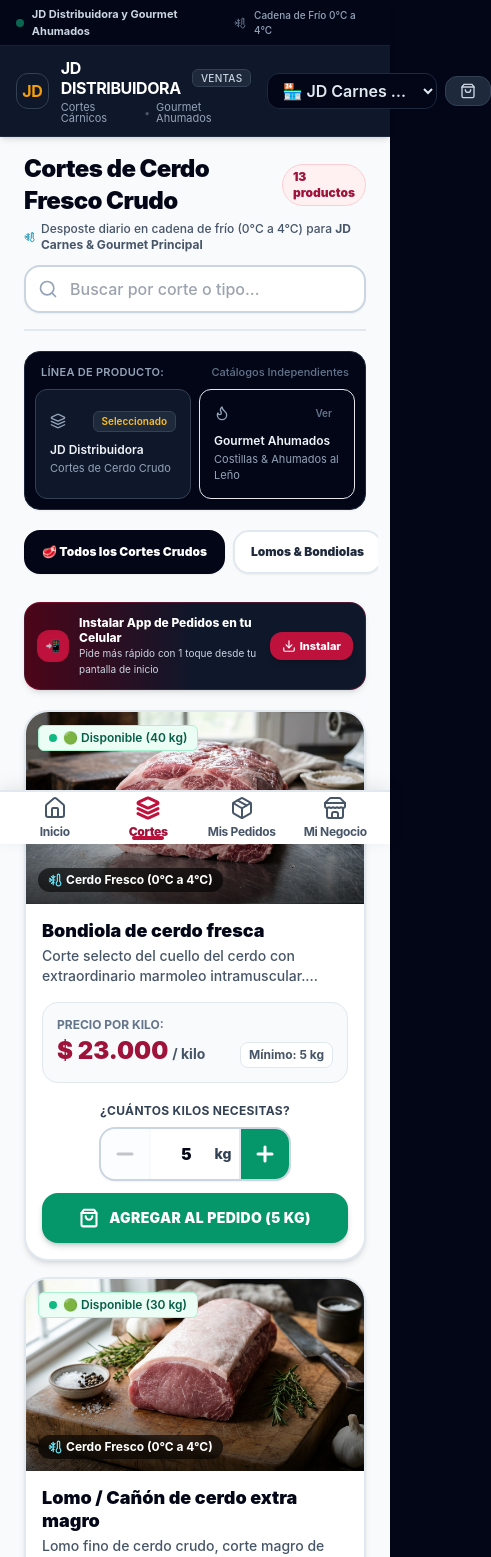
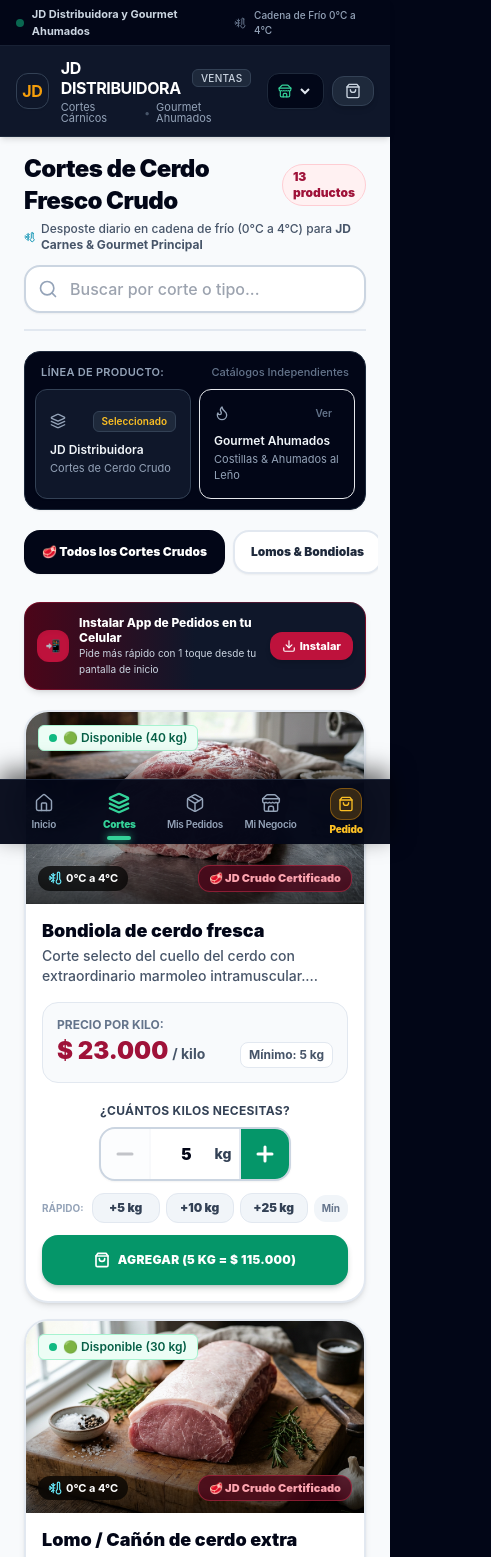
Before and after one commit to S3baz94/jd-distribuidora, a Next.js app: page /comprar in a window 390 px wide. Shown: the top 1557 px of the page, 491 px wide, since content can reach past the window. Built offline with nearby package versions, Linux system fonts and the light colour scheme.

Commit message:
feat: frontend improvements - dark bottom nav, quick-kg basket buttons, minimum progress bar, and POS quick cash bills

```diff
--- a/src/components/catalog/ProductCard.tsx
+++ b/src/components/catalog/ProductCard.tsx
@@ -7,7 +7,7 @@
 import { AvailabilityBadge } from "../common/AvailabilityBadge";
 import { QuantityStepper } from "../common/QuantityStepper";
 import { FutureStockModal } from "./FutureStockModal";
-import { ShoppingBag, Calendar, Check, ThermometerSnowflake, Plus } from "lucide-react";
+import { ShoppingBag, Calendar, Check, ThermometerSnowflake, Plus, Flame } from "lucide-react";
 
 interface ProductCardProps {
   product: Product;
@@ -97,10 +97,22 @@
             </div>
           )}
 
-          {/* Meat temperature badge */}
-          <div className="absolute bottom-3 left-3 text-white text-xs font-bold flex items-center gap-1 bg-black/60 px-2.5 py-1 rounded-xl backdrop-blur-sm">
-            <ThermometerSnowflake className="w-3.5 h-3.5 text-cyan-300" />
-            <span>Cerdo Fresco (0°C a 4°C)</span>
+          {/* Meat temperature and Brand Badges */}
+          <div className="absolute bottom-3 left-3 right-3 flex items-center justify-between gap-1">
+            <div className="text-white text-[11px] font-bold flex items-center gap-1 bg-black/70 px-2.5 py-1 rounded-xl backdrop-blur-sm">
+              <ThermometerSnowflake className="w-3.5 h-3.5 text-cyan-300" />
+              <span>0°C a 4°C</span>
+            </div>
+            {product.companyId === "gourmet_ahumados" ? (
+              <span className="text-[11px] font-black text-amber-300 bg-amber-950/80 px-2.5 py-1 rounded-xl backdrop-blur-sm border border-amber-500/40 flex items-center gap-1">
+                <Flame className="w-3.5 h-3.5 fill-current text-amber-400" />
+                <span>Gourmet Ahumado</span>
+              </span>
+            ) : (
+              <span className="text-[11px] font-black text-rose-300 bg-rose-950/80 px-2.5 py-1 rounded-xl backdrop-blur-sm border border-rose-500/40">
+                🥩 JD Crudo Certificado
+              </span>
+            )}
           </div>
         </div>
 
@@ -168,21 +180,47 @@
                   onChange={setSelectedQty}
                   size="lg"
                 />
+
+                {/* Quick-add Canastillas buttons */}
+                <div className="flex items-center gap-1.5 w-full pt-1">
+                  <span className="text-[10px] uppercase font-bold text-slate-400 mr-0.5">Rápido:</span>
+                  {[5, 10, 25].map((addKg) => (
+                    <button
+                      key={addKg}
+                      type="button"
+                      onClick={() => setSelectedQty((prev) => Math.min(stock.availableQuantity, prev + addKg))}
+                      className="flex-1 py-1.5 px-1.5 rounded-xl bg-slate-100 hover:bg-emerald-50 active:bg-emerald-100 text-slate-700 hover:text-emerald-800 border border-slate-200 text-xs font-black transition-colors"
+                      title={`Sumar ${addKg} kg a la cantidad`}
+                    >
+                      +{addKg} kg
+                    </button>
+                  ))}
+                  <button
+                    type="button"
+                    onClick={() => setSelectedQty(product.minimumQuantity)}
+                    className="py-1.5 px-2 rounded-xl bg-slate-100 hover:bg-slate-200 text-slate-500 text-[10px] font-bold"
+                    title="Restablecer al mínimo"
+                  >
+                    Mín
+                  </button>
+                </div>
               </div>
 
-              {/* Big Direct Action Button */}
+              {/* Big Direct Action Button with Live Price */}
               <button
                 type="button"
                 onClick={handleAdd}
-                className={`w-full min-h-[50px] py-3.5 px-4 rounded-2xl font-black text-sm tracking-wide flex items-center justify-center gap-2.5 transition-all shadow-md active:scale-98 ${
+                className={`w-full min-h-[50px] py-3.5 px-4 rounded-2xl font-black text-xs sm:text-sm tracking-wide flex items-center justify-center gap-2 transition-all shadow-md active:scale-98 ${
                   cartItem
                     ? "bg-slate-900 hover:bg-slate-800 text-white"
                     : "bg-emerald-600 hover:bg-emerald-500 text-white shadow-emerald-950/20"
                 }`}
               >
-                <ShoppingBag className="w-5 h-5 stroke-[2.5]" />
-                <span>
-                  {cartItem ? "ACTUALIZAR KILOS EN PEDIDO" : `AGREGAR AL PEDIDO (${selectedQty} KG)`}
+                <ShoppingBag className="w-4 h-4 stroke-[2.5] flex-shrink-0" />
+                <span className="truncate">
+                  {cartItem
+                    ? `ACTUALIZAR (${selectedQty} KG = ${priceService.formatCurrency(selectedQty * unitPrice)})`
+                    : `AGREGAR (${selectedQty} KG = ${priceService.formatCurrency(selectedQty * unitPrice)})`}
                 </span>
               </button>
             </div>
--- a/src/components/layout/BottomNav.tsx
+++ b/src/components/layout/BottomNav.tsx
@@ -4,11 +4,11 @@
 import Link from "next/link";
 import { usePathname } from "next/navigation";
 import { useApp } from "@/context/AppContext";
-import { Home, Layers, Package, Store } from "lucide-react";
+import { Home, Layers, Package, Store, ShoppingBag } from "lucide-react";
 
 export const BottomNav: React.FC = () => {
   const pathname = usePathname();
-  const { activeOrder } = useApp();
+  const { activeOrder, cartItemsCount, cartKg, setIsCartOpen } = useApp();
 
   const navItems = [
     { href: "/", label: "Inicio", icon: Home },
@@ -24,10 +24,10 @@
 
   return (
     <nav
-      className="md:hidden fixed bottom-0 left-0 right-0 z-40 bg-white border-t-2 border-slate-200 shadow-[0_-4px_16px_rgba(0,0,0,0.08)] pb-safe"
+      className="md:hidden fixed bottom-0 left-0 right-0 z-40 bg-slate-950/95 backdrop-blur-xl border-t border-slate-800/90 shadow-[0_-8px_24px_rgba(0,0,0,0.6)] pb-safe"
       style={{ paddingBottom: "env(safe-area-inset-bottom)" }}
     >
-      <div className="flex items-center justify-around h-18 px-2">
+      <div className="flex items-center justify-around h-16 px-1.5">
         {navItems.map((item) => {
           const isActive =
             item.href === "/"
@@ -39,25 +39,50 @@
             <Link
               key={item.href}
               href={item.href}
-              className={`flex-1 flex flex-col items-center justify-center h-full py-1 transition-colors relative ${
+              className={`flex-1 flex flex-col items-center justify-center h-full py-1 transition-all active:scale-90 relative ${
                 isActive
-                  ? "text-brand-700 font-black"
-                  : "text-slate-600 hover:text-slate-900 font-bold"
+                  ? "text-emerald-400 font-black"
+                  : "text-slate-400 hover:text-slate-200 font-semibold"
               }`}
             >
               <div className="relative">
-                <Icon className={`w-6 h-6 ${isActive ? "stroke-[3] text-brand-600" : "stroke-[2]"}`} />
+                <Icon
+                  className={`w-5 h-5 transition-transform ${
+                    isActive ? "stroke-[2.5] text-emerald-400 scale-110" : "stroke-[1.75]"
+                  }`}
+                />
                 {item.hasBadge && (
-                  <span className="absolute -top-1 -right-1 w-3 h-3 bg-amber-500 rounded-full ring-2 ring-white animate-pulse" />
+                  <span className="absolute -top-1 -right-1 w-2.5 h-2.5 bg-amber-400 rounded-full ring-2 ring-slate-950 animate-pulse" />
                 )}
               </div>
-              <span className="text-xs mt-1 tracking-tight">{item.label}</span>
+              <span className="text-[10px] mt-1 tracking-tight">{item.label}</span>
               {isActive && (
-                <span className="absolute bottom-1 w-8 h-1 bg-brand-600 rounded-full" />
+                <span className="absolute bottom-1 w-6 h-1 bg-emerald-400 rounded-full shadow-[0_0_8px_#34d399]" />
               )}
             </Link>
           );
         })}
+
+        {/* Mobile Integrated Cart button */}
+        <button
+          type="button"
+          onClick={() => setIsCartOpen(true)}
+          className="flex-1 flex flex-col items-center justify-center h-full py-1 transition-all active:scale-90 relative text-amber-400 hover:text-amber-300 font-bold"
+        >
+          <div className="relative">
+            <div className="w-8 h-8 rounded-xl bg-amber-500/20 border border-amber-500/40 flex items-center justify-center shadow-sm">
+              <ShoppingBag className="w-4 h-4 text-amber-400" />
+            </div>
+            {cartItemsCount > 0 && (
+              <span className="absolute -top-1.5 -right-1.5 min-w-[18px] h-[18px] px-1 bg-amber-500 text-slate-950 text-[10px] font-black rounded-full flex items-center justify-center ring-2 ring-slate-950 animate-bounce">
+                {cartItemsCount}
+              </span>
+            )}
+          </div>
+          <span className="text-[10px] mt-0.5 tracking-tight font-black">
+            {cartKg > 0 ? `${cartKg.toFixed(0)} kg` : "Pedido"}
+          </span>
+        </button>
       </div>
     </nav>
   );
--- a/src/components/layout/Header.tsx
+++ b/src/components/layout/Header.tsx
@@ -96,39 +96,46 @@
         {/* Right side: Client Business Badge & Cart Button */}
         <div className="flex items-center gap-2 sm:gap-3">
           {/* Customer info selector */}
-          <div className="relative">
+          <div className="relative flex items-center">
+            <div className="flex items-center gap-1.5 bg-slate-950/90 border border-slate-800 rounded-xl px-2.5 py-1.5 shadow-sm max-w-[150px] sm:max-w-[220px]">
+              <Store className="w-3.5 h-3.5 text-emerald-400 flex-shrink-0" />
               <select
                 value={customer.id}
                 onChange={(e) => switchCustomer(e.target.value)}
-              className="bg-slate-950 hover:bg-slate-850 border border-slate-800 text-slate-200 text-xs font-semibold rounded-xl px-2.5 py-1.5 focus:outline-none focus:border-slate-700 cursor-pointer max-w-[170px] sm:max-w-[220px] truncate"
+                className="bg-transparent text-slate-200 text-xs font-bold focus:outline-none cursor-pointer truncate w-full"
                 title="Cambiar cliente o probar como Cliente Nuevo"
               >
                 {allCustomers.map((c) => (
-                <option key={c.id} value={c.id}>
+                  <option key={c.id} value={c.id} className="bg-slate-900 text-white py-1">
                     {c.id === "cust-nuevo" ? "🆕 " : "🏪 "}
                     {c.businessName}
                   </option>
                 ))}
               </select>
             </div>
+          </div>
 
-          {/* Cart Button */}
+          {/* Cart Button with vibrant counter */}
           <button
             onClick={() => setIsCartOpen(true)}
-            className="flex items-center gap-2 px-3.5 py-1.5 rounded-xl bg-slate-800 hover:bg-slate-700 text-white border border-slate-700 text-xs font-semibold shadow-sm transition-all relative flex-shrink-0"
+            className={`flex items-center gap-2 px-3 sm:px-3.5 py-1.5 rounded-xl border text-xs font-bold shadow-md transition-all active:scale-95 relative flex-shrink-0 ${
+              cartItemsCount > 0
+                ? "bg-amber-500/20 text-amber-300 border-amber-500/50 hover:bg-amber-500/30 shadow-amber-950/30"
+                : "bg-slate-800 hover:bg-slate-750 text-white border-slate-700"
+            }`}
             title="Ver pedido actual"
           >
-            <ShoppingBag className="w-4 h-4 text-slate-300" />
+            <ShoppingBag className={`w-4 h-4 ${cartItemsCount > 0 ? "text-amber-400" : "text-slate-300"}`} />
             <span className="hidden sm:inline">
               {cartKg > 0 ? `${cartKg.toFixed(1)} kg` : "Pedido"}
             </span>
             {cartTotal > 0 && (
-              <span className="hidden lg:inline text-slate-300 font-mono">
+              <span className="hidden lg:inline text-amber-300 font-mono font-black">
                 ({priceService.formatCurrency(cartTotal)})
               </span>
             )}
             {cartItemsCount > 0 && (
-              <span className="w-5 h-5 rounded-full bg-amber-500 text-slate-950 text-[11px] font-bold flex items-center justify-center -mr-1">
+              <span className="w-5 h-5 rounded-full bg-amber-500 text-slate-950 text-[11px] font-black flex items-center justify-center -mr-1 shadow-sm">
                 {cartItemsCount}
               </span>
             )}
```
Also changed, not shown: src/app/admin/facturacion/page.tsx (+34 -5 lines), src/components/cart/CartDrawer.tsx (+51 -11 lines). Lines whose indentation alone changed are shown as unchanged.
